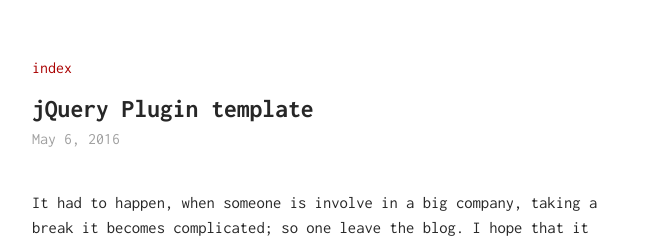
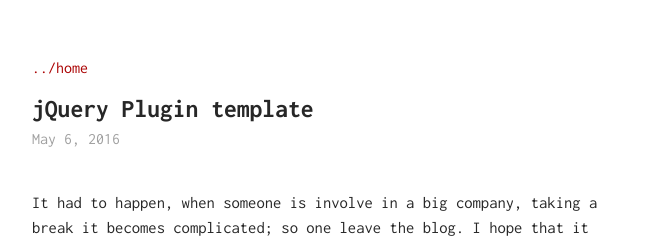
Before and after one commit to migsalazar/migsalazar.github.io, a Jekyll site: the page built from _posts/2016-05-06-jquery-plugin-template.md, in a window 1280 px wide. Shown: the top 244 px of the page, without its empty margins (308-971 px from the left). Built offline with Jekyll 4.4.1, drawn with Linux system fonts in a browser that asks for light colours.

Commit message:
change index text

```diff
--- a/_layouts/post.html
+++ b/_layouts/post.html
@@ -4,7 +4,7 @@
 ---
 
 <div class="post">
-    <a class="post__index" href="/">index</a>
+    <a class="post__index" href="/">../home</a>
     <h1 class="post__title">{{ page.title }}</h1>
     <p class="post__date">{{ page.date | date: '%B %-d, %Y' }}</p>
     <div class="post__content"?>
```
